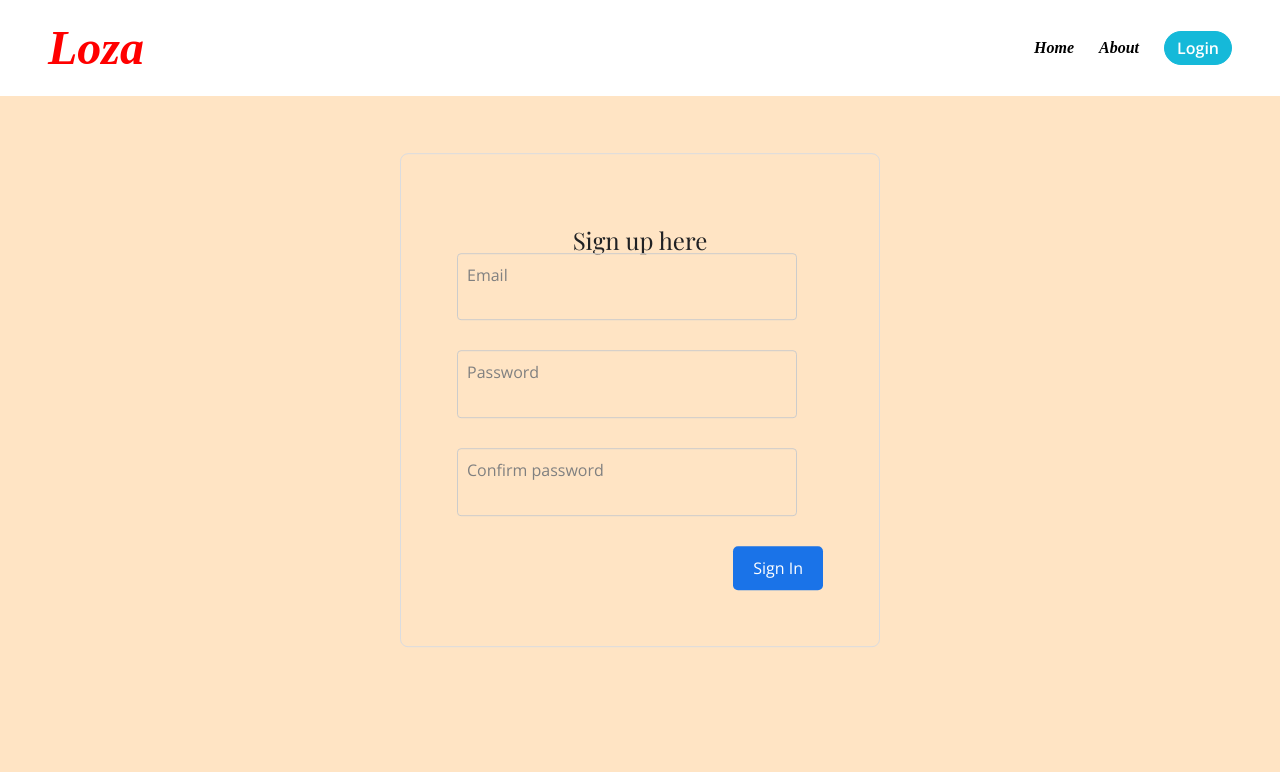
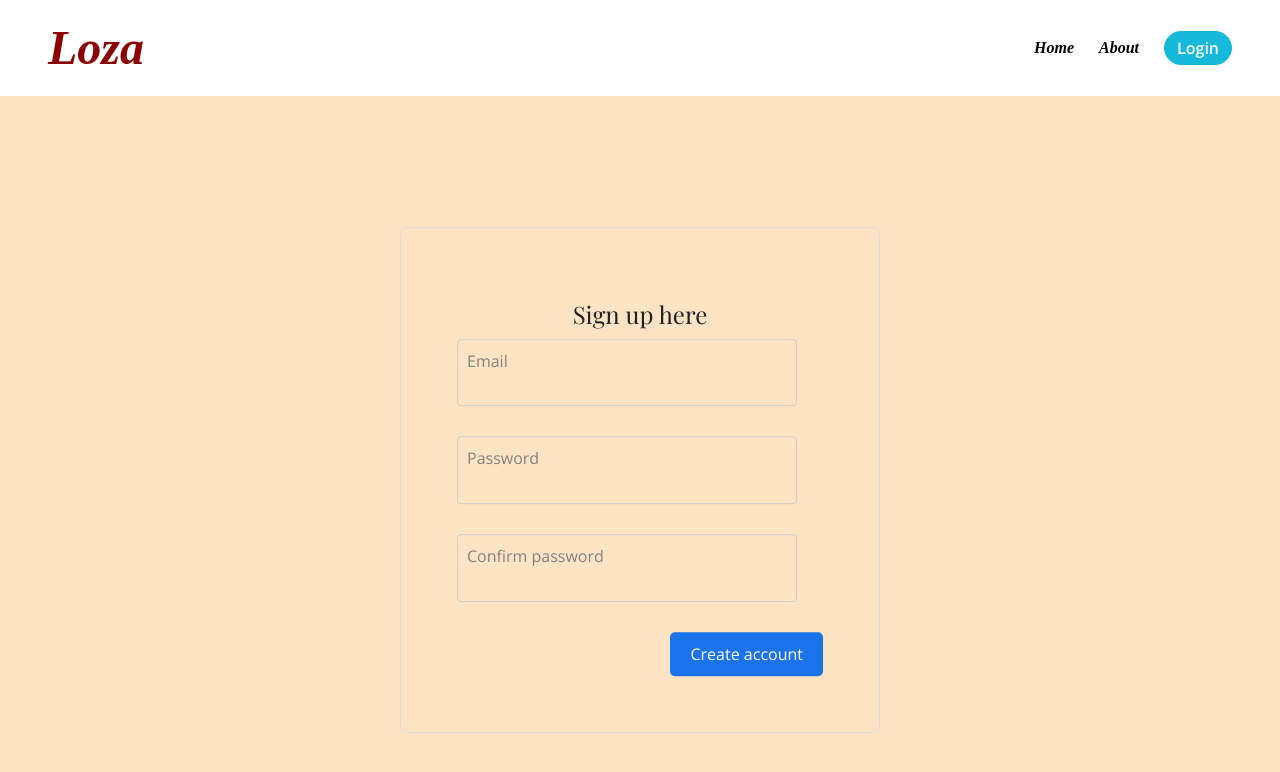
Before and after one commit to Ok-ss/Loza_Team, a Flask app: page /register in a window 1280 px wide. Shown: the top 772 px of the page. Run offline with Flask 3, Linux system fonts and the light colour scheme; some libraries are stand-ins or nearby versions.

Commit message:
Update register.html

```diff
--- a/templates/register.html
+++ b/templates/register.html
@@ -2,7 +2,7 @@
 <html lang="en">
     <head>
         <meta charset="utf-8">
-        <title>Loza</title>
+        <title>login</title>
         <meta content="width=device-width, initial-scale=1.0" name="viewport">
         <meta content="" name="keywords">
         <meta content="" name="description">
@@ -24,8 +24,14 @@
         <link href="../static/css/bootstrap.min.css" rel="stylesheet">
 
         <!-- Template Stylesheet -->
-        <link href="../static/css/register.css" rel="stylesheet">
+        <link href="../static/css/login.css" rel="stylesheet">
         <link href="../static/css/style.css" rel="stylesheet">
+    <style>
+        .sing_up{
+        /* margin-right: 10px; border-radius: 5px; background-color: lightblue; color: white; */
+        background-color: #287ae6; color: white; padding: 10px; border: none; border-radius: 5px;
+        }
+    </style>
     </head>
     <body  style="background-color:bisque;">
         <!-- Navbar & Hero Start -->
@@ -34,7 +40,7 @@
                 <a href="/" class="navbar-brand p-0">
                     <!-- <i class="fas fa-star-of-life me-3"></i> -->
                     <h1 class="text-primary m-0">
-                        <font size="45" color="red" face="itallianco">
+                        <font size="45" color="darkred" face="itallianco">
                             <b><i>Loza</i></b>
                         </font>
                     </h1>
@@ -80,17 +86,13 @@
         <script src="../static/lib/easing/easing.min.js"></script>
         <script src="../static/lib/waypoints/waypoints.min.js"></script>
         <script src="../static/lib/owlcarousel/owl.carousel.min.js"></script>
-
-         <!-- щоб карусель працювала -->
-        <!-- <script src="js/main.js"></script>  -->
-
+    <!-- </div> -->
     </div>
     <div class="box">
         <div class="logo">
 
         </div>
-    <h2>Sign up here</h2>
-
+    <h2 style="margin-bottom: 10px;">Sign up here</h2>
     <form method="POST">
         <div class="inputBox">
           <input type="email" name="email" required onkeyup="this.setAttribute('value', this.value);"  value="">
@@ -105,9 +107,9 @@
             <label>Confirm password</label>
             </div>
         {% if not pass_conf %}
-        <h3>Password should match the confirmation</h3>
+        <h3 style="color: red;">Password should match the confirmation</h3>
         {% endif %}
-        <input type="submit" name="sign-in" value="Sign In">
+        <input type="submit" name="sign-in" value="Create account">
       </form>
       {% if user_exists %}
       <br>You are already our user</br>
```
